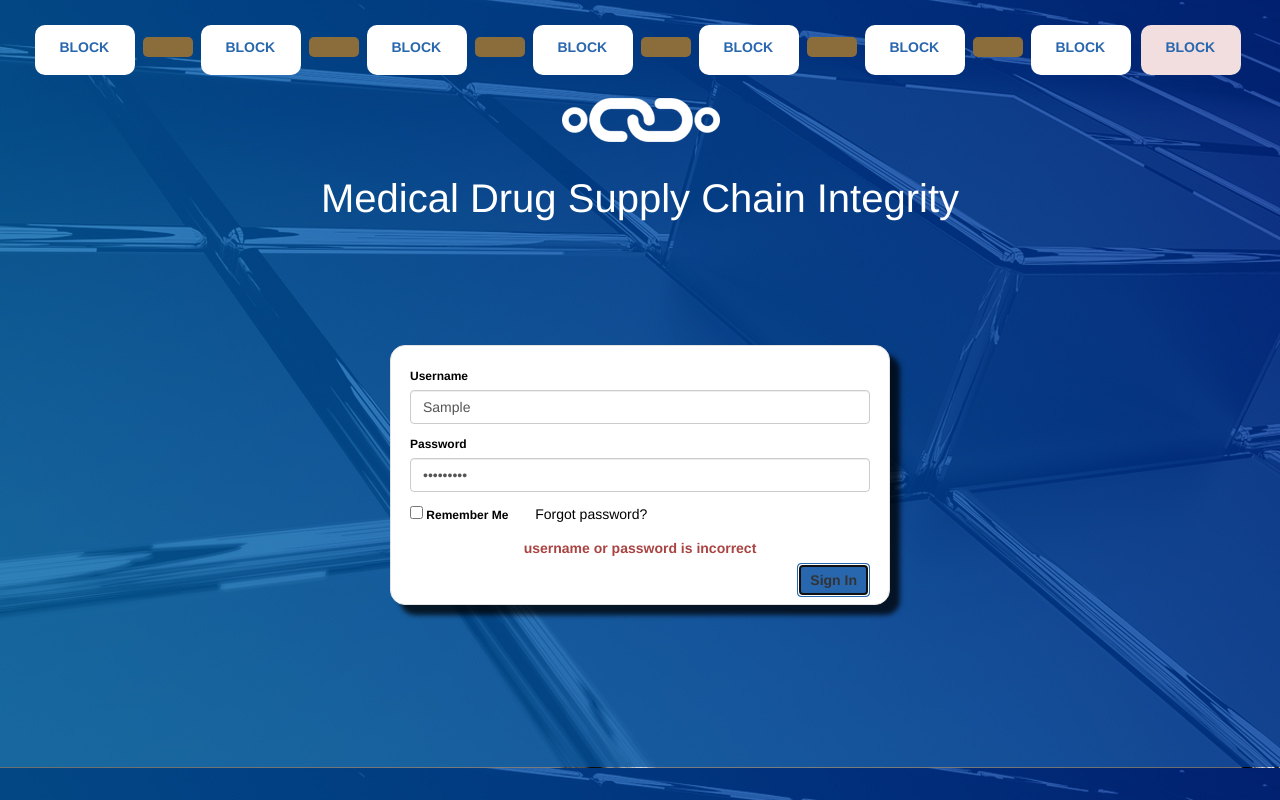
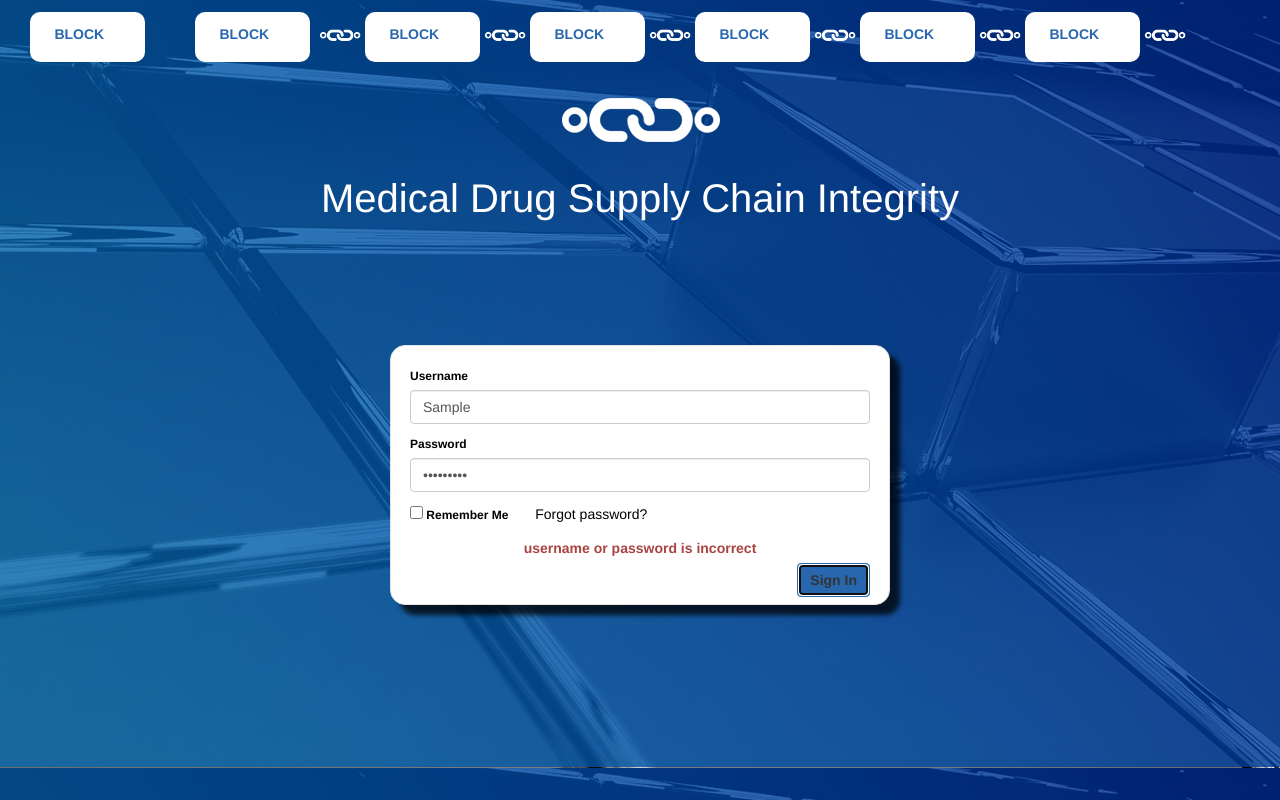
Before and after one commit to jaswalabhijeet/blockchainPOC, a website: page app/index.html at #/dashboard in a window 1280 px wide. Both pictures are taken after typing "Sample", "Sample123" into the empty fields and a click on the button "Sign In". Drawn offline with nearby package versions, Linux system fonts and the light colour scheme; some packages are replaced by stand-ins of ours; files that its build step writes are made by us from their sources; no server answers; files whose address does not match are found by name.

Commit message:
08122016first

```diff
--- a/app/scripts/controllers/dashboard.js
+++ b/app/scripts/controllers/dashboard.js
@@ -60,6 +60,11 @@
 				}
 			});
 			$scope.displayLoading = false;
+			  setTimeout(function()
+	          {
+	            var hgt=$('.set-hgt').height()+'px';
+	            $('.navbar-inverse').attr('style','min-height:'+hgt);
+	          }, 1000);
 		});
 	}
 	$scope.generateBatchId=function (pname,oid)
@@ -253,6 +258,7 @@ $scope.approveBtnClick = function (contractDetails,cname)
 	                                temp.push(insertDet);
 	                                var jsonObj={};
 	                                jsonObj["row"]=temp;
+	                                //console.log(JSON.stringify(jsonObj));exit;
 	                                AddContractService.insertBlockData(JSON.stringify(jsonObj)).then(function (insertResponse)
 	                                {
 	                                    $scope.displayLoading = false;
@@ -460,21 +466,21 @@ $scope.cancelBtnClick=function (contractDetails)
 	                                    $rootScope.getContract();
 	                                    $state.go('dashboard');
 	                                }, function (error) {
-	                                    console.log("Error while inserting block data: " + error);
+	                                    console.log("Error while inserting block data: ");
 	                                    $scope.displayLoading = false;
 	                                });
 	                        	}, function (error) {
-	            					console.log("Error while fetching block chain status: " + error);
+	            					console.log("Error while fetching block chain status: ");
 	            					$scope.displayLoading = false;
 	        					});
 	                    	}
 	                	});
 	                }, function (error) {
-	            		console.log("Error while fetching block chain status: " + error);
+	            		console.log("Error while fetching block chain status: ");
 	            		$scope.displayLoading = false;
 	        		});
 				}, function (error) {
-	            	console.log("Error while fetching block chain status: " + error);
+	            	console.log("Error while fetching block chain status: ");
 	            	$scope.displayLoading = false;
 	        	});
 	    	}, function (error) {
@@ -482,7 +488,7 @@ $scope.cancelBtnClick=function (contractDetails)
 	            $scope.displayLoading = false;
 	        });
 	    }, function (error) {
-	            console.log("Error while fetching block chain status: " + error);
+	            console.log("Error while fetching block chain status: ");
 	            $scope.displayLoading = false;
 	        });
 	}
@@ -558,21 +564,21 @@ $scope.cancelBtnClick=function (contractDetails)
 	                                    $rootScope.getContract();
 	                                    $state.go('dashboard');
 	                                }, function (error) {
-	                                    console.log("Error while inserting block data: " + error);
+	                                    console.log("Error while inserting block data: ");
 	                                    $scope.displayLoading = false;
 	                                });
 	                        	}, function (error) {
-	            					console.log("Error while fetching block chain status: " + error);
+	            					console.log("Error while fetching block chain status: ");
 	            					$scope.displayLoading = false;
 	        					});
 	                    	}
 	                	});
 	                }, function (error) {
-	            		console.log("Error while fetching block chain status: " + error);
+	            		console.log("Error while fetching block chain status: ");
 	            		$scope.displayLoading = false;
 	        		});
 				}, function (error) {
-	            	console.log("Error while fetching block chain status: " + error);
+	            	console.log("Error while fetching block chain status: ");
 	            	$scope.displayLoading = false;
 	        	});
 	    	}, function (error) {
@@ -580,7 +586,7 @@ $scope.cancelBtnClick=function (contractDetails)
 	            $scope.displayLoading = false;
 	        });
 	    }, function (error) {
-	            console.log("Error while fetching block chain status: " + error);
+	            console.log("Error while fetching block chain status: ");
 	            $scope.displayLoading = false;
 	        });
 	}
@@ -657,21 +663,21 @@ $scope.cancelBtnClick=function (contractDetails)
 	                                    $rootScope.getContract();
 	                                    $state.go('dashboard');
 	                                }, function (error) {
-	                                    console.log("Error while inserting block data: " + error);
+	                                    console.log("Error while inserting block data: ");
 	                                    $scope.displayLoading = false;
 	                                });
 	                        	}, function (error) {
-	            					console.log("Error while fetching block chain status: " + error);
+	            					console.log("Error while fetching block chain status: ");
 	            					$scope.displayLoading = false;
 	        					});
 	                    	}
 	                	});
 	                }, function (error) {
-	            		console.log("Error while fetching block chain status: " + error);
+	            		console.log("Error while fetching block chain status: ");
 	            		$scope.displayLoading = false;
 	        		});
 				}, function (error) {
-	            	console.log("Error while fetching block chain status: " + error);
+	            	console.log("Error while fetching block chain status: ");
 	            	$scope.displayLoading = false;
 	        	});
 	    	}, function (error) {
@@ -679,7 +685,7 @@ $scope.cancelBtnClick=function (contractDetails)
 	            $scope.displayLoading = false;
 	        });
 	    }, function (error) {
-	            console.log("Error while fetching block chain status: " + error);
+	            console.log("Error while fetching block chain status: ");
 	            $scope.displayLoading = false;
 	        });
 	}
--- a/app/scripts/controllers/loginCtrl.js
+++ b/app/scripts/controllers/loginCtrl.js
@@ -73,11 +73,7 @@ app.controller('loginCtrl', ['UserLoginService', '$scope', '$cookieStore','$stat
 
         //for block movement start
 
-        $('#myCarousel').carousel({
-            interval: 3000,
-            pause: "hover"
-        })
-
+        $('.carousel').carousel({interval:0.6,pause: "hover"});
         $('.carousel .item').each(function()
         {
           var next = $(this).next();
--- a/app/scripts/controllers/showBlocks.js
+++ b/app/scripts/controllers/showBlocks.js
@@ -12,9 +12,6 @@ app.controller('showBlocksCtrl', ['$scope','$rootScope','$cookieStore','AddContr
     $scope.loggedUser = $cookieStore.get('loginData');
     $rootScope.logUser = $cookieStore.get('loginTempData').userName;
     $rootScope.logType = $cookieStore.get('loginTempData').profileType;
-    $(document).ready(function() {
-   			 $('.set-hgt').attr('style','min-height:652px');
-  	});
 
     $('ul li a').click(function()
     {
@@ -52,11 +49,16 @@ app.controller('showBlocksCtrl', ['$scope','$rootScope','$cookieStore','AddContr
                 			}
                 		}
                     });
+                  setTimeout(function()
+                  {
+                    var hgt=$('.set-hgt').height()+'px';
+                    $('.navbar-inverse').attr('style','min-height:'+hgt);
+                  }, 1000);
                     setTimeout(function()
-					{
-						$('.blocks_tbl').DataTable();
-					}, 20);
-              $scope.displayLoading = false;
+          					{
+          						$('.blocks_tbl').DataTable();
+          					}, 20);
+                    $scope.displayLoading = false;
             	}, function (error) {
             		console.log("Error while fetching block data: " + error);
             		$scope.displayLoading = false;
@@ -67,7 +69,6 @@ app.controller('showBlocksCtrl', ['$scope','$rootScope','$cookieStore','AddContr
         });
     }
     $scope.showBlockBtnClick(1);
-
 
   $scope.showModal = false;
   $scope.buttonClicked = "";
--- a/app/styles/developer.css
+++ b/app/styles/developer.css
@@ -356,26 +356,22 @@ border-right:1px solid grey;
     font-weight: bold;
 }
 
-.carousel-inner .active.left { left: -20%; }
-.carousel-inner .next        { left:  20%; }
-.carousel-control.left,.carousel-control.right {background-image:none;}
-
 .div-block{
     height: 50px;
-    width: 100px;
+    width: 115px;
     border-radius: 10px;
     background-color: #fff;
-    margin: 1% 5px;
+    margin: 1% 0px;
     padding: 12px 2%;
     font-weight: bold;
     color: #2867ae;
 }
 .div-block-start{
-height: 50px;
-    width: 100px;
+    height: 50px;
+    width: 115px;
     border-radius: 10px;
-    background-color: #f2dede;
-    margin: 1% 5px;
+    background-color: #fff;
+    margin: 1% 5px 1% 50px;
     padding: 12px 2%;
     font-weight: bold;
     color: #2867ae;
@@ -383,9 +379,8 @@ height: 50px;
 .div-link{
     height: 20px;
     width: 50px;
-    border-radius: 5px;
-    background-color: #8a6d3b;
-    margin: 2% 3px;
+    margin: 2% 0;
+    padding:0;
 }
 .textbox-width{
     width: 260px !important;
@@ -410,8 +405,18 @@ height: 50px;
     border-radius: 10px;
 }
 .table-striped > tbody > tr:nth-of-type(odd){
-    background-color: #fbdada;
+    background-color: #dcdafb;/*#fbdada;*/
+}
+.table-striped > tbody > tr:nth-of-type(even){
+    background-color: #faf5f5;
 }
 .modal-content{
     border-radius: 20px;
 }
+.carousel-inner > .item {
+    -webkit-transition: 1s linear left!important;
+    -moz-transition: 1s linear left!important;
+    -o-transition: 1s linear left!important;
+    transition: 1s linear left!important;
+}
+.div-link img{ width:100%; height:auto;}
--- a/app/views/loginPage.html
+++ b/app/views/loginPage.html
@@ -34,49 +34,51 @@
 
 						</div>
 					</div>
-					<div class="col-lg-12 margin-top1">
+					<div class="col-lg-12">
               <div class="carousel slide" id="myCarousel">
                 <div class="carousel-inner">
                   <div class="item active">
                     <div class="col-lg-2 div-block-start">BLOCK</div>
                   </div>
                   <span class="item">
-                    <div class="col-lg-2  div-link"></div>
+                      <div class="col-lg-2  div-link">
+                        <img src="../images/logo.png"/>
+                      </div>
                   </span>
                   <div class="item">
                     <div class="col-lg-2  div-block">BLOCK</div>
                   </div>
                   <span class="item">
-                    <div class="col-lg-2  div-link"></div>
+                    <div class="col-lg-2  div-link"><img src="../images/logo.png"/></div>
                   </span>
                   <div class="item">
                     <div class="col-lg-2  div-block">BLOCK</div>
                   </div>
                   <span class="item">
-                    <div class="col-lg-2  div-link"></div>
+                    <div class="col-lg-2  div-link"><img src="../images/logo.png"/></div>
                   </span>
                   <div class="item">
                     <div class="col-lg-2  div-block">BLOCK</div>
                   </div>
                   <span class="item">
-                    <div class="col-lg-2  div-link"></div>
+                    <div class="col-lg-2  div-link"><img src="../images/logo.png"/></div>
                   </span>
                   <div class="item">
                     <div class="col-lg-2  div-block">BLOCK</a></div>
                   </div><span class="item">
-                    <div class="col-lg-2  div-link"></div>
+                    <div class="col-lg-2  div-link"><img src="../images/logo.png"/></div>
                   </span>
                   <div class="item">
                     <div class="col-lg-2  div-block">BLOCK</a></div>
                   </div>
                   <span class="item">
-                    <div class="col-lg-2  div-link"></div>
+                    <div class="col-lg-2  div-link"><img src="../images/logo.png"/></div>
                   </span>
                   <div class="item">
                     <div class="col-lg-2  div-block">BLOCK</div>
                   </div>
                   <span class="item">
-                    <div class="col-lg-2  div-link"></div>
+                    <div class="col-lg-2  div-link"><img src="../images/logo.png"/></div>
                   </span>
                   <div class="item">
                     <div class="col-lg-2  div-block">BLOCK</div>
```
Also changed, not shown: app/views/dashboard.html (+1 -1 lines).
